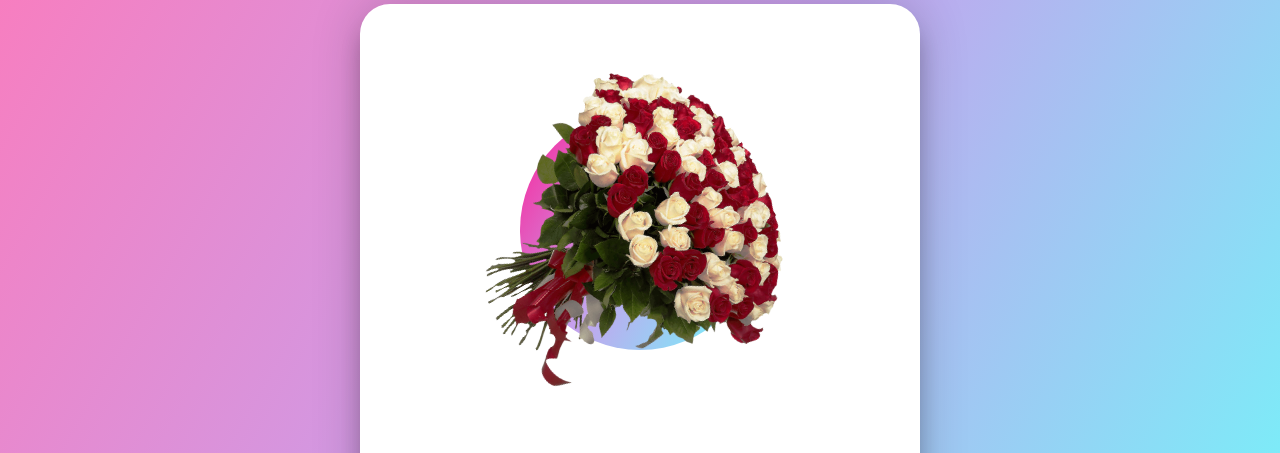
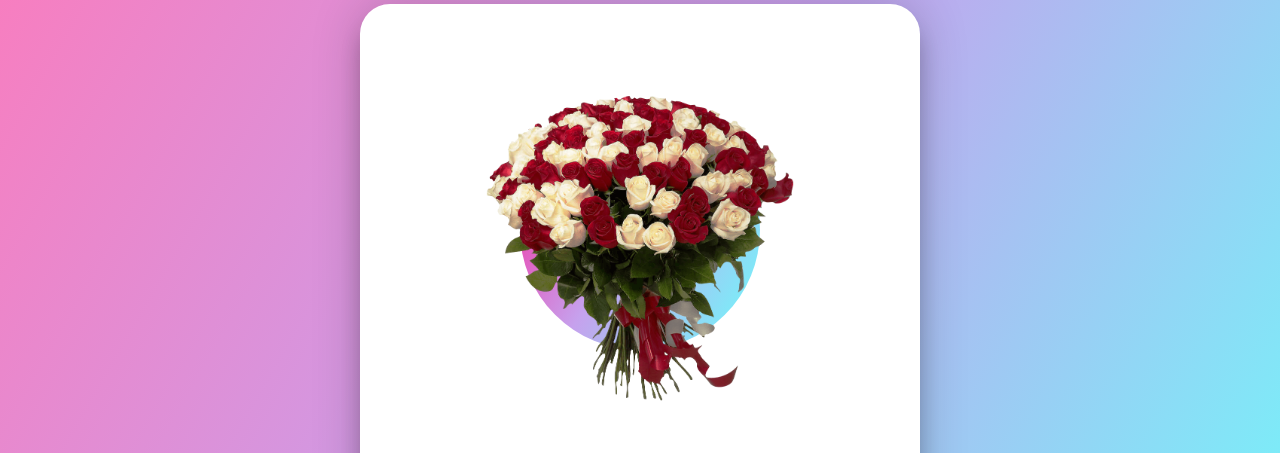
Before and after one commit to Breazzz/3D-Card-Product, a plain HTML site: page index.html in a window 1280 px wide. Shown: the top 453 px of the page. Drawn offline with Linux system fonts and the light colour scheme.

Commit message:
styled fix

```diff
--- a/style.css
+++ b/style.css
@@ -39,7 +39,6 @@ body {
   width: 20rem;
   z-index: 2;
   transition: all 0.75s ease-out;
-  transform: rotate(60deg);
 }
 .circle {
   width: 15rem;
```
